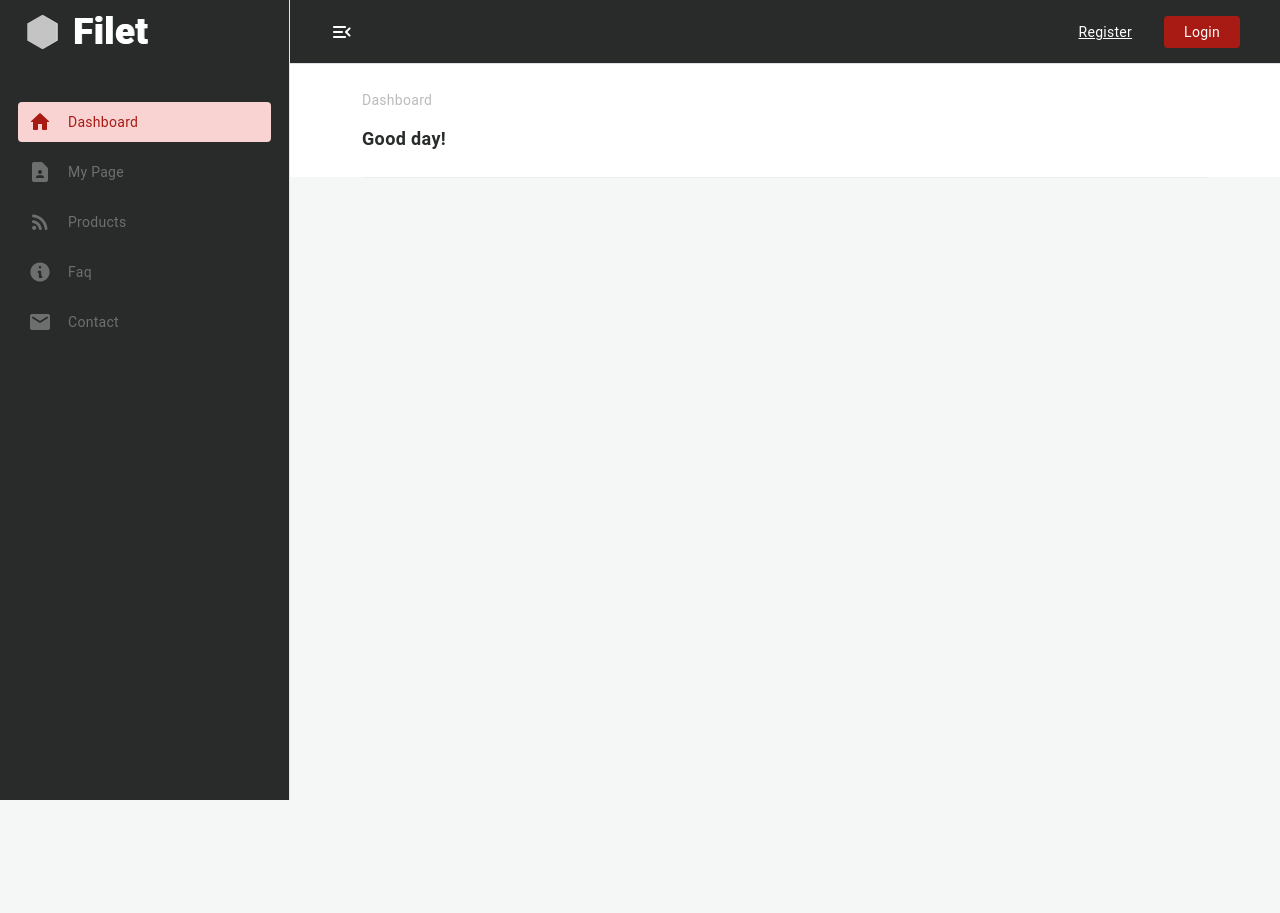
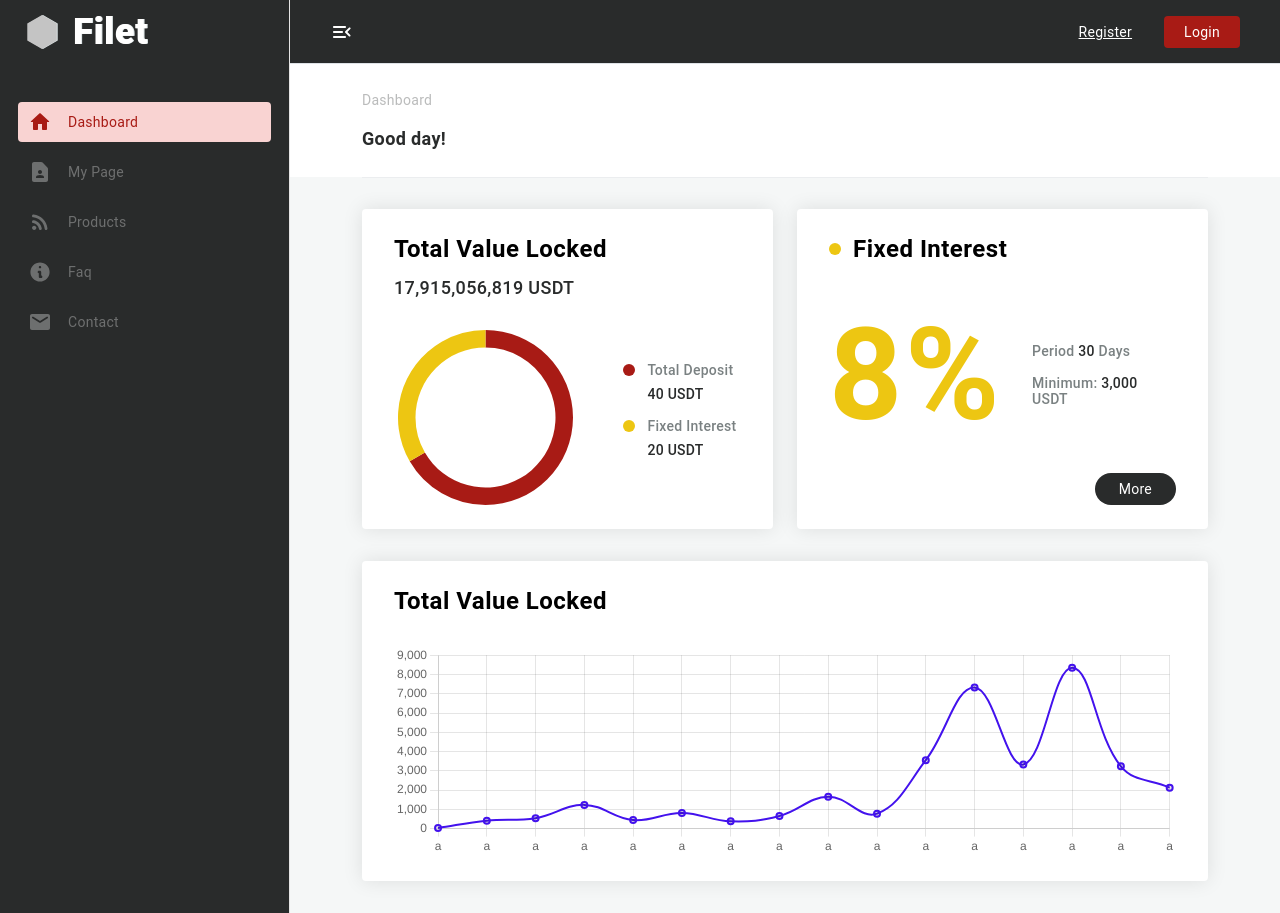
Before and after one commit to lisinhong/filet, a Vue app: page / in a window 1280 px wide. Before the commit the page ends 800 px from the top, so only its background shows below. Built offline with nearby package versions, Linux system fonts and the light colour scheme.

Commit message:
Add dashboard

```diff
--- a/package.json
+++ b/package.json
@@ -10,8 +10,10 @@
   "dependencies": {
     "bootstrap": "^5.1.3",
     "bootstrap-vue": "^2.22.0",
+    "chart.js": "^3.7.1",
     "core-js": "^3.8.3",
     "vue": "^2.6.14",
+    "vue-chartjs": "^4.0.6",
     "vue-router": "^3.5.1",
     "vuex": "^3.6.2"
   },
--- a/src/components/AppSiteMap.vue
+++ b/src/components/AppSiteMap.vue
@@ -63,6 +63,7 @@ export default {
 <style lang="scss" scoped>
 .app-site-map {
   width: 100%;
+  height: 100%;
   min-height: 100vh;
   background-color: $brand-dark;
   border-right: 1px solid #e5e5e5;
--- /dev/null
+++ b/src/components/charts/DoughnutChart.vue
@@ -0,0 +1,21 @@
+<script>
+import { Doughnut } from "vue-chartjs/legacy";
+
+export default {
+  extends: Doughnut,
+  props: {
+    chartData: {
+      // eslint-disable-next-line vue/require-prop-type-constructor
+      type: Array | Object,
+      required: true,
+    },
+    chartOptions: {
+      type: Object,
+      required: false,
+    },
+  },
+  mounted() {
+    this.renderChart(this.chartData, this.chartOptions);
+  },
+};
+</script>
--- /dev/null
+++ b/src/components/charts/DoughnutChartTotalValueLocked.vue
@@ -0,0 +1,158 @@
+<template>
+  <div class="doughnut-chart-total-value-locked">
+    <doughnut-chart
+      :width="width"
+      :height="height"
+      :plugins="[htmlLegendPlugin]"
+      :chartData="chartData"
+      :chartOptions="chartOptions"
+    />
+    <div class="legend-container"></div>
+  </div>
+</template>
+
+<script>
+import DoughnutChart from "@/components/charts/DoughnutChart.vue";
+
+const getOrCreateLegendList = () => {
+  const legendContainer = document.querySelector(".legend-container");
+  let listContainer = legendContainer.querySelector("ul");
+
+  if (!listContainer) {
+    listContainer = document.createElement("ul");
+
+    legendContainer.appendChild(listContainer);
+  }
+
+  return listContainer;
+};
+
+export default {
+  components: {
+    DoughnutChart,
+  },
+  props: {
+    width: {
+      type: Number,
+      default: 175,
+    },
+    height: {
+      type: Number,
+      default: 175,
+    },
+  },
+  data() {
+    return {
+      chartData: {
+        labels: ["Total Deposit", "Fixed Interest"],
+        datasets: [
+          {
+            data: [40, 20],
+            backgroundColor: ["#A81B15", "#EDC612"],
+            borderWidth: 0,
+            cutout: "80%",
+          },
+        ],
+      },
+      chartOptions: {
+        maintainAspectRatio: false,
+        plugins: {
+          legend: {
+            display: false,
+          },
+        },
+      },
+      htmlLegendPlugin: {
+        id: "htmlLegend",
+        afterUpdate(chart) {
+          const ul = getOrCreateLegendList();
+
+          // Remove old legend items
+          while (ul.firstChild) {
+            ul.firstChild.remove();
+          }
+
+          // Reuse the built-in legendItems generator
+          const items =
+            chart.options.plugins.legend.labels.generateLabels(chart);
+
+          items.forEach((item, index) => {
+            const li = document.createElement("li");
+            const boxSpan = document.createElement("span");
+            const textContainer1 = document.createElement("p");
+            const textContainer2 = document.createElement("p");
+            const text = document.createTextNode(item.text);
+            const value = document.createTextNode(
+              `${chart.config.data.datasets[0].data[index]} USDT`
+            );
+
+            boxSpan.style.backgroundColor =
+              chart.config.data.datasets[0].backgroundColor[index];
+            textContainer1.appendChild(boxSpan);
+            textContainer1.appendChild(text);
+            textContainer2.appendChild(value);
+
+            li.appendChild(textContainer1);
+            li.appendChild(textContainer2);
+            ul.appendChild(li);
+          });
+        },
+      },
+    };
+  },
+};
+</script>
+
+<style lang="scss" scoped>
+.doughnut-chart-total-value-locked {
+  display: flex;
+  justify-content: center;
+  align-items: center;
+
+  .legend-container {
+    display: flex;
+    flex-direction: column;
+
+    ::v-deep {
+      > ul {
+        margin-left: 50px;
+        padding: 0;
+        list-style-type: none;
+
+        > li {
+          & + li {
+            margin-top: 16px;
+          }
+
+          p {
+            position: relative;
+            margin: 0;
+            padding-left: 24px;
+            font-weight: 500;
+            font-size: 14px;
+            line-height: 16px;
+            letter-spacing: 0.02em;
+            color: $brand-dark;
+
+            &:first-child {
+              margin-bottom: 8px;
+              color: $gray-2;
+            }
+          }
+
+          span {
+            position: absolute;
+            top: 50%;
+            transform: translateY(-50%);
+            left: 0;
+            display: inline-block;
+            width: 12px;
+            height: 12px;
+            border-radius: 50%;
+          }
+        }
+      }
+    }
+  }
+}
+</style>
--- /dev/null
+++ b/src/components/charts/LineChart.vue
@@ -0,0 +1,21 @@
+<script>
+import { Line } from "vue-chartjs/legacy";
+
+export default {
+  extends: Line,
+  props: {
+    chartData: {
+      // eslint-disable-next-line vue/require-prop-type-constructor
+      type: Array | Object,
+      required: true,
+    },
+    chartOptions: {
+      type: Object,
+      required: false,
+    },
+  },
+  mounted() {
+    this.renderChart(this.chartData, this.chartOptions);
+  },
+};
+</script>
--- /dev/null
+++ b/src/components/charts/LineChartTotalValueLocked.vue
@@ -0,0 +1,79 @@
+<template>
+  <div class="line-chart-total-value-locked">
+    <line-chart
+      :width="width"
+      :height="height"
+      :chartData="chartData"
+      :chartOptions="chartOptions"
+    />
+  </div>
+</template>
+
+<script>
+import LineChart from "@/components/charts/LineChart.vue";
+
+export default {
+  components: {
+    LineChart,
+  },
+  props: {
+    width: {
+      type: Number,
+      default: null,
+    },
+    height: {
+      type: Number,
+      default: 212,
+    },
+  },
+  data() {
+    return {
+      chartData: {
+        labels: [
+          "a",
+          "a",
+          "a",
+          "a",
+          "a",
+          "a",
+          "a",
+          "a",
+          "a",
+          "a",
+          "a",
+          "a",
+          "a",
+          "a",
+          "a",
+          "a",
+        ],
+        datasets: [
+          {
+            data: [
+              33, 411, 543, 1231, 443, 812, 376, 656, 1657, 776, 3554, 7324,
+              3325, 8345, 3234, 2123,
+            ],
+            fill: false,
+            borderWidth: 2,
+            borderColor: "#4312ED",
+            tension: 0.4,
+          },
+        ],
+      },
+      chartOptions: {
+        maintainAspectRatio: false,
+        plugins: {
+          legend: {
+            display: false,
+          },
+        },
+      },
+    };
+  },
+};
+</script>
+
+<style lang="scss" scoped>
+.line-chart-total-value-locked {
+}
+</style>
--- a/src/custom.scss
+++ b/src/custom.scss
@@ -20,6 +20,9 @@ $gray-5: #dbe3e4;
 $gray-6: #e6ebec;
 $gray-7: #f0f3f3;
 $gray-8: #f5f7f7;
+$graphy-1: #edc612;
+$graphy-2: #12ed5f;
+$graphy-3: #4312ed;
 
 body {
   background-color: $gray-8 !important;
--- a/src/main.js
+++ b/src/main.js
@@ -3,12 +3,31 @@ import { BootstrapVue } from "bootstrap-vue";
 import App from "./App.vue";
 import router from "./router";
 import store from "./store";
+import {
+  Chart as ChartJS,
+  Legend,
+  LinearScale,
+  ArcElement,
+  CategoryScale,
+  PointElement,
+  LineElement,
+  Tooltip,
+} from "chart.js";
 import "bootstrap/dist/css/bootstrap.css";
 import "bootstrap-vue/dist/bootstrap-vue.css";
 
 Vue.config.productionTip = false;
 
 Vue.use(BootstrapVue);
+ChartJS.register(
+  Legend,
+  LinearScale,
+  ArcElement,
+  CategoryScale,
+  PointElement,
+  LineElement,
+  Tooltip
+);
 
 new Vue({
   router,
--- a/src/views/AppDashboard.vue
+++ b/src/views/AppDashboard.vue
@@ -1,3 +1,167 @@
 <template>
-  <div></div>
+  <div class="app-dashboard">
+    <div class="app-card">
+      <p class="title">Total Value Locked</p>
+      <p class="sub-title">17,915,056,819 USDT</p>
+      <div class="chart">
+        <doughnut-chart-total-value-locked />
+      </div>
+    </div>
+    <div class="app-card">
+      <p class="title">
+        <span class="dot"></span>
+        Fixed Interest
+      </p>
+      <div class="content">
+        <div class="info">
+          <div class="rate">8%</div>
+          <div class="description">
+            <p>Period <em>30</em> Days</p>
+            <p>Minimum: <em>3,000</em> USDT</p>
+          </div>
+        </div>
+        <router-link class="btn-more" to="products">
+          <button>More</button>
+        </router-link>
+      </div>
+    </div>
+    <div class="app-card large">
+      <p class="title">Total Value Locked</p>
+      <div class="chart">
+        <line-chart-total-value-locked />
+      </div>
+    </div>
+  </div>
 </template>
+
+<script>
+import DoughnutChartTotalValueLocked from "@/components/charts/DoughnutChartTotalValueLocked.vue";
+import LineChartTotalValueLocked from "@/components/charts/LineChartTotalValueLocked.vue";
+
+export default {
+  name: "AppDashboard",
+  components: {
+    DoughnutChartTotalValueLocked,
+    LineChartTotalValueLocked,
+  },
+};
+</script>
+
+<style lang="scss" scoped>
+.app-dashboard {
+  display: flex;
+  flex-wrap: wrap;
+  align-items: stretch;
+  gap: 32px 24px;
+
+  .app-card {
+    flex: 1 1 auto;
+    width: 40%;
+    height: 320px;
+    display: flex;
+    flex-direction: column;
+    padding: 24px 32px;
+    border-radius: 4px;
+    background-color: $white;
+    box-shadow: 0 0 20px rgba($black, 0.1);
+
+    &.large {
+      width: 100%;
+    }
+
+    .title {
+      margin: 0 0 12px;
+      display: flex;
+      align-items: center;
+      font-weight: 700;
+      font-size: 24px;
+      line-height: 32px;
+      letter-spacing: 0.02em;
+      color: $black;
+
+      .dot {
+        margin-right: 12px;
+        display: block;
+        width: 12px;
+        height: 12px;
+        background-color: $graphy-1;
+        border-radius: 50%;
+      }
+    }
+
+    .sub-title {
+      margin: 0;
+      font-weight: 500;
+      font-size: 18px;
+      line-height: 21px;
+      letter-spacing: 0.02em;
+      color: $brand-dark;
+    }
+
+    .chart {
+      margin-top: auto;
+    }
+
+    .content {
+      flex: 1 1 auto;
+      display: flex;
+      flex-direction: column;
+
+      .info {
+        margin-top: auto;
+        display: flex;
+        justify-content: center;
+        align-items: center;
+      }
+
+      .rate {
+        margin-right: 30px;
+        font-weight: 700;
+        font-size: 128px;
+        line-height: 150px;
+        text-align: center;
+        letter-spacing: 0.02em;
+        color: $graphy-1;
+      }
+
+      .description {
+        > p {
+          margin: 0;
+          font-weight: 500;
+          font-size: 14px;
+          line-height: 16px;
+          letter-spacing: 0.02em;
+          color: $gray-2;
+
+          & + p {
+            margin-top: 16px;
+          }
+
+          > em {
+            color: $brand-dark;
+            font-style: normal;
+          }
+        }
+      }
+
+      .btn-more {
+        margin: auto 0 0 auto;
+        text-decoration: none;
+
+        > button {
+          padding: 8px 24px;
+          background: $brand-dark;
+          border-radius: 22px;
+          border: none;
+          font-weight: 400;
+          font-size: 14px;
+          line-height: 16px;
+          text-align: center;
+          letter-spacing: 0.02em;
+          color: $white;
+        }
+      }
+    }
+  }
+}
+</style>
```
Also changed, not shown: 1 other file (tests, documents, lock files or other folders).
